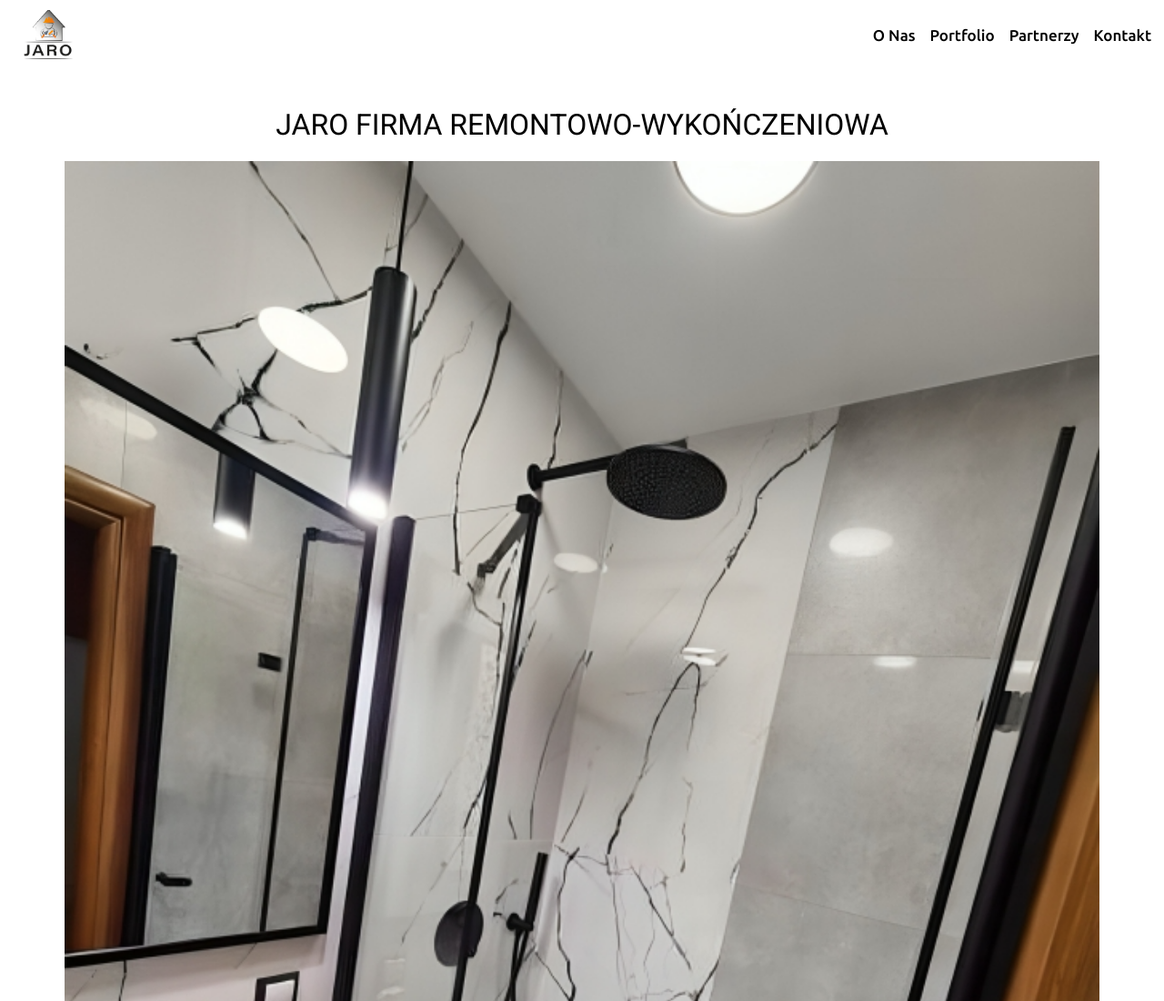
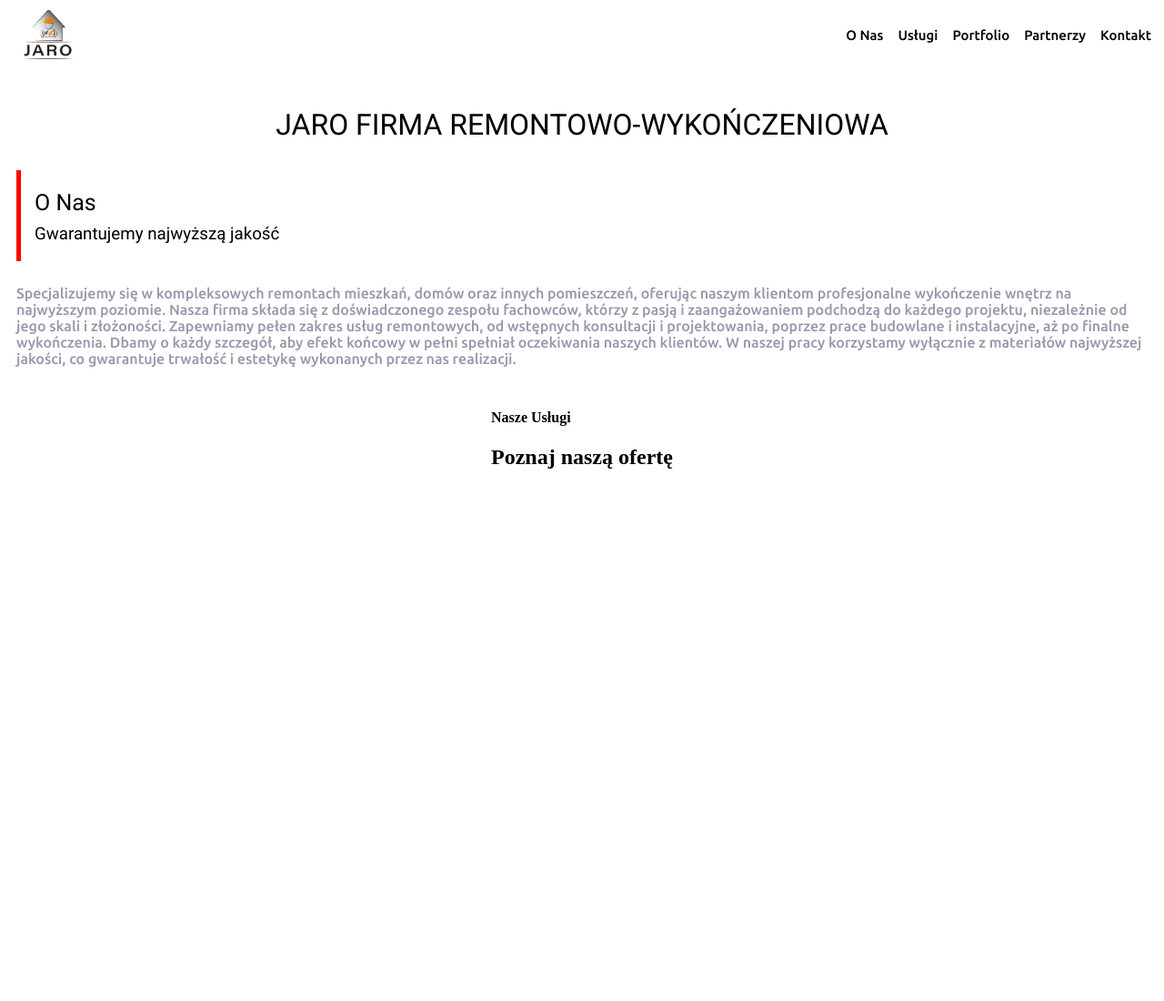
Before and after one commit to JakubKb/Jaro-firma-remontowo-wykonczeniowa, a plain HTML site: page index.html in a window 1280 px wide. Shown: the top 1100 px of the page at 91% size. After the commit the page ends 800 px from the top, so only its background shows below. Drawn offline with Linux system fonts and the light colour scheme.

Commit message:
about us added

```diff
--- a/index.html
+++ b/index.html
@@ -9,14 +9,38 @@
       <img src="./assets/images/logos/IMG_4247-removebg-preview.png" />
       <nav>
         <button>O Nas</button>
+        <button>Usługi</button>
         <button>Portfolio</button>
         <button>Partnerzy</button>
         <button>Kontakt</button>
       </nav>
     </div>
+
     <div class="content">
       <h1>Jaro Firma Remontowo-wykończeniowa</h1>
-      <img class="showcase-image" src="./assets/images/IMG_4267.png" alt="" />
+      <div class="about">
+        <div class="about-header">
+          <h2>O Nas</h2>
+          <h3>Gwarantujemy najwyższą jakość</h3>
+        </div>
+        <p>
+          Specjalizujemy się w kompleksowych remontach mieszkań, domów oraz
+          innych pomieszczeń, oferując naszym klientom profesjonalne wykończenie
+          wnętrz na najwyższym poziomie. Nasza firma składa się z doświadczonego
+          zespołu fachowców, którzy z pasją i zaangażowaniem podchodzą do
+          każdego projektu, niezależnie od jego skali i złożoności. Zapewniamy
+          pełen zakres usług remontowych, od wstępnych konsultacji i
+          projektowania, poprzez prace budowlane i instalacyjne, aż po finalne
+          wykończenia. Dbamy o każdy szczegół, aby efekt końcowy w pełni
+          spełniał oczekiwania naszych klientów. W naszej pracy korzystamy
+          wyłącznie z materiałów najwyższej jakości, co gwarantuje trwałość i
+          estetykę wykonanych przez nas realizacji.
+        </p>
+      </div>
+      <div class="offers">
+        <h4>Nasze Usługi</h4>
+        <h2>Poznaj naszą ofertę</h2>
+      </div>
     </div>
   </body>
 </html>
--- a/style.css
+++ b/style.css
@@ -18,7 +18,7 @@
 nav button {
   background-color: transparent;
   border: none;
-  font-size: 17px;
+  font-size: 15px;
   font-family: "Ubuntu", sans-serif;
   font-weight: 500;
 }
@@ -45,3 +45,36 @@
 .showcase-image {
   width: 90%;
 }
+
+.about {
+  padding: 10px;
+}
+
+.about p {
+  font-family: "Ubuntu", sans-serif;
+  font-weight: 500;
+  text-align: left;
+  color: hsl(231, 11%, 63%);
+}
+
+.about-header {
+  margin-top: 0;
+  margin-bottom: 10px;
+  padding-right: 10px;
+  display: inline-block;
+  border-left: 5px solid red;
+  padding-left: 15px;
+  text-align: left;
+}
+
+.about h2 {
+  font-family: "Roboto", sans-serif;
+  font-weight: 400;
+  font-size: 25px;
+  margin-bottom: -10px;
+}
+
+.about h3 {
+  font-family: "Roboto", sans-serif;
+  font-weight: 400;
+}
```
